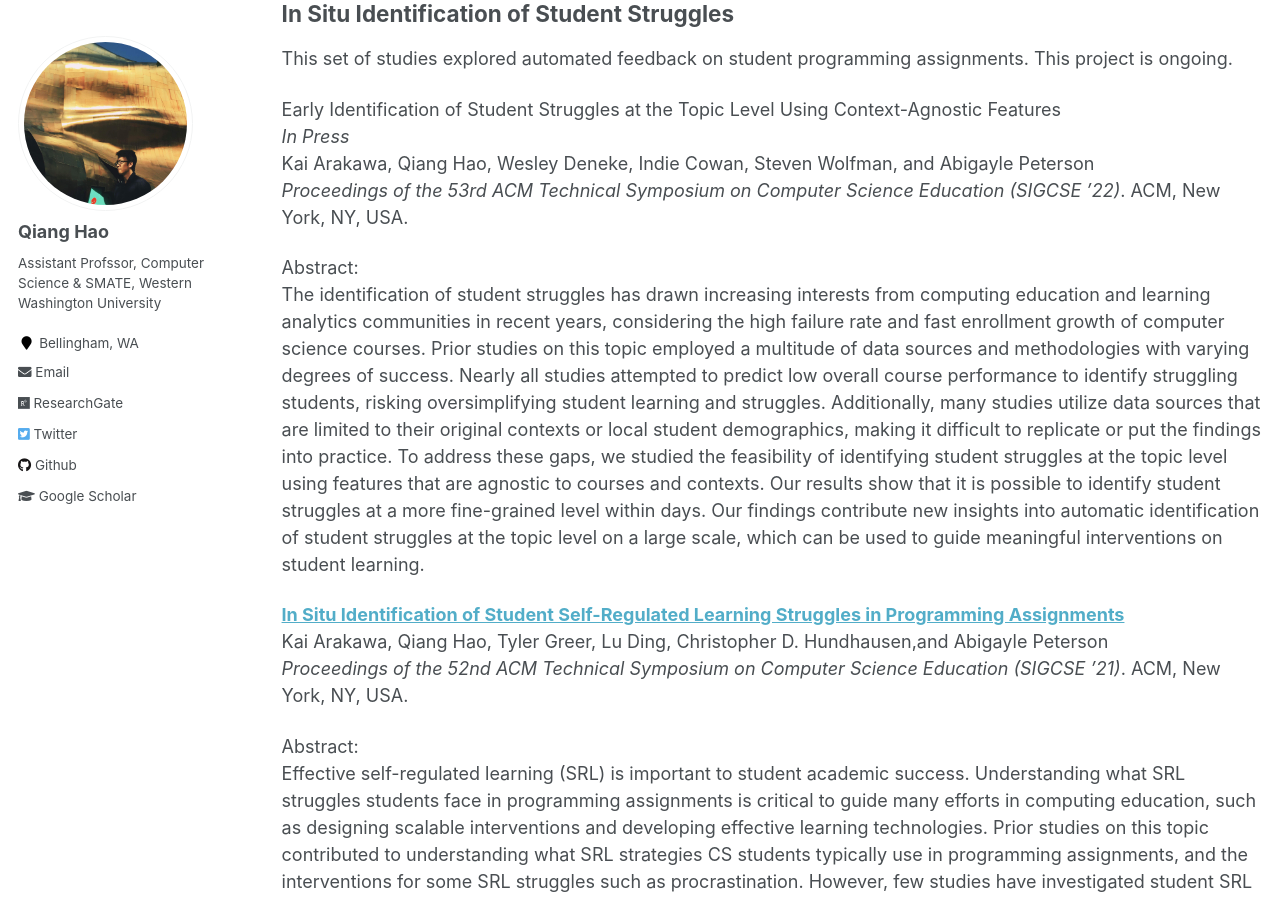
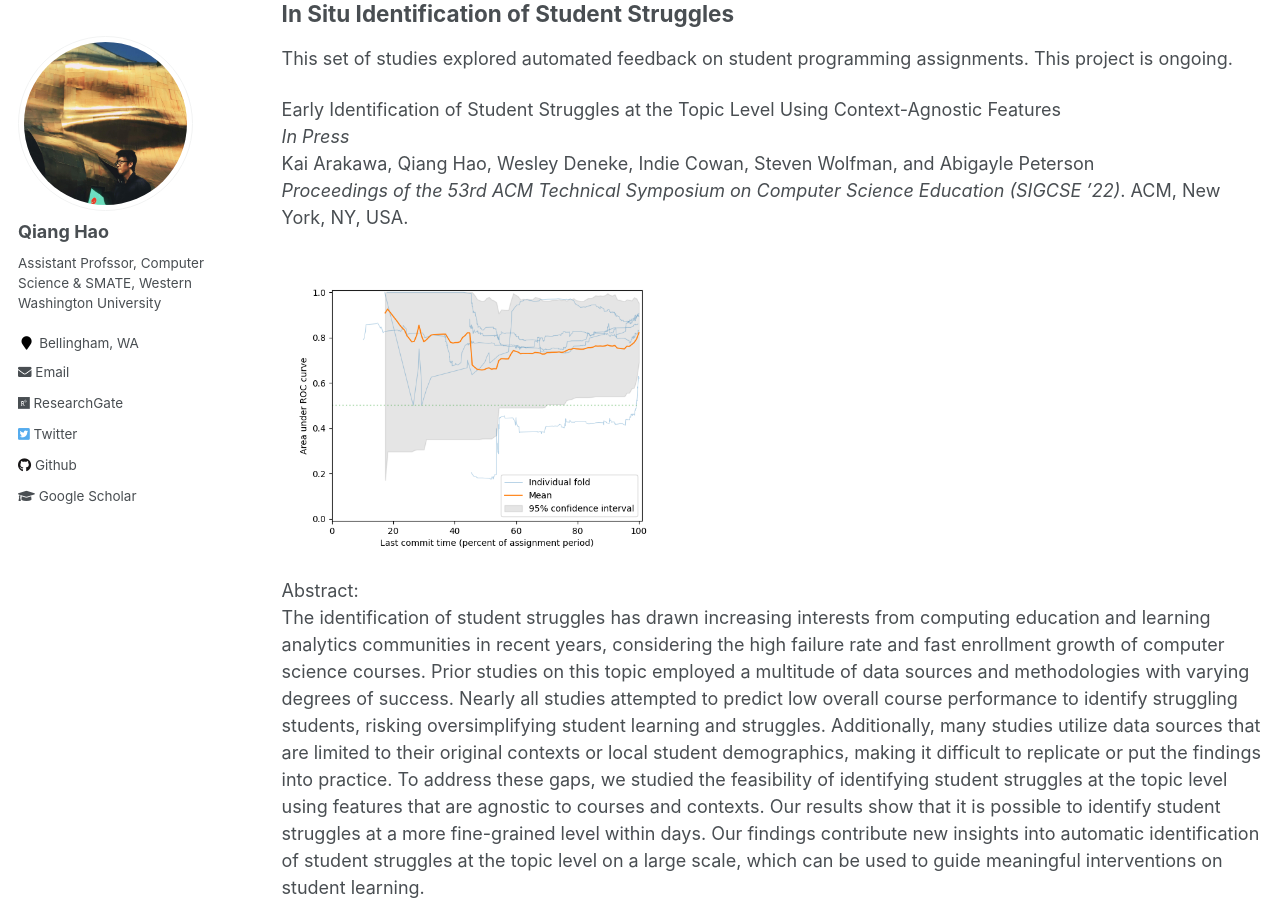
Before and after one commit to Neo-Hao/neo-hao.github.io, a Jekyll site: the page built from _pages/publications.md, in a window 1280 px wide and 900 px high, scrolled down 981 px. Built offline with Jekyll 4.4.1, drawn with Linux system fonts in a browser that asks for light colours; comment, search, counter and statistics services are not loaded.

Commit message:
add images

```diff
--- a/_pages/publications.md
+++ b/_pages/publications.md
@@ -26,6 +26,8 @@ Early Identification of Student Struggles at the Topic Level Using Context-Agnos
 *In Press*
 Kai Arakawa, Qiang Hao, Wesley Deneke, Indie Cowan, Steven Wolfman, and Abigayle Peterson
 *Proceedings of the 53rd ACM Technical Symposium on Computer Science Education (SIGCSE ’22)*. ACM, New York, NY, USA.
+
+<img src="http://qhao.info/images/sigcse-2022.png" width="400"/>
 
 Abstract:
 The identification of student struggles has drawn increasing interests from computing education and learning analytics communities in recent years, considering the high failure rate and fast enrollment growth of computer science courses. Prior studies on this topic employed a multitude of data sources and methodologies with varying degrees of success. Nearly all studies attempted to predict low overall course performance to identify struggling students, risking oversimplifying student learning and struggles. Additionally, many studies utilize data sources that are limited to their original contexts or local student demographics, making it difficult to replicate or put the findings into practice. To address these gaps, we studied the feasibility of identifying student struggles at the topic level using features that are agnostic to courses and contexts. Our results show that it is possible to identify student struggles at a more fine-grained level within days. Our findings contribute new insights into automatic identification of student struggles at the topic level on a large scale, which can be used to guide meaningful interventions on student learning.
```
Also changed, not shown: images/cse.png (added), images/ijethe.png (added), images/sigcse-2021-1.png (added), images/sigcse-2021-2.png (added), images/sigcse-2022.png (added).
